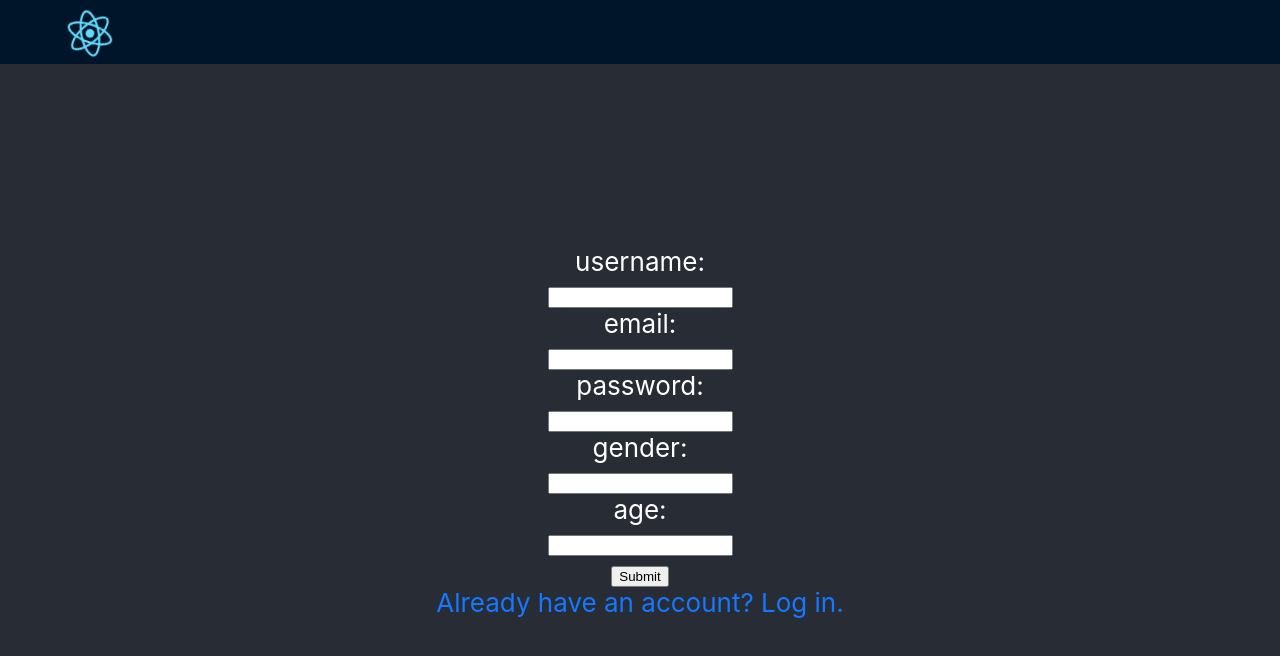
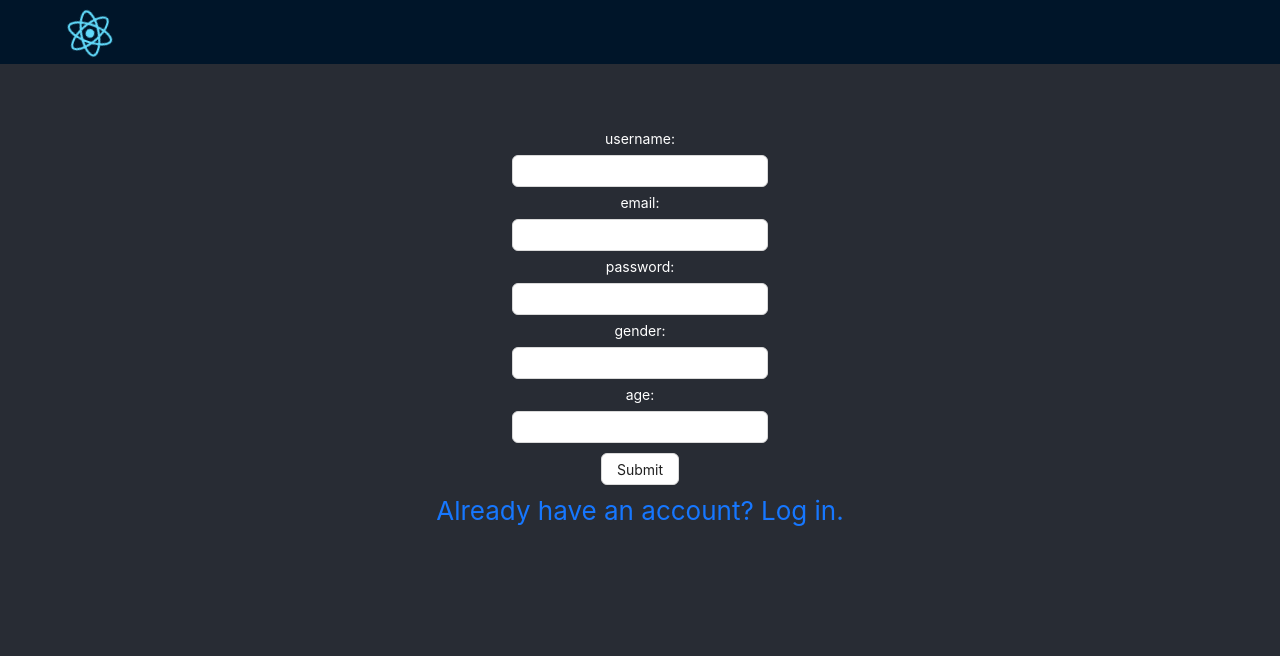
Before and after one commit to girgen2019/Forms_ToDos_API, a React (Create React App) app: page / in a window 1280 px wide. Shown: the top 656 px of the page. Built offline with nearby package versions, Linux system fonts and the light colour scheme.

Commit message:
feat: add styles

```diff
--- a/src/App.css
+++ b/src/App.css
@@ -1,11 +1,12 @@
+
 .App {
+  padding: 5% 0px;
   text-align: center;
   background-color: #282c34;
   min-height: calc(100vh - 64px);
   display: flex;
   flex-direction: column;
   align-items: center;
-  justify-content: center;
   font-size: calc(10px + 2vmin);
   color: white;
 }
@@ -23,7 +24,7 @@
 
 .App-header {
   background-color: #282c34;
-  min-height: 100vh;
+  /* min-height: 100vh; */
   display: flex;
   flex-direction: column;
   align-items: center;
@@ -36,6 +37,12 @@
   color: #61dafb;
 }
 
+.App-form{
+  color: #fff;
+  width: 20%;
+  text-align: center;
+}
+
 @keyframes App-logo-spin {
   from {
     transform: rotate(0deg);
--- a/src/App.js
+++ b/src/App.js
@@ -21,15 +21,15 @@ function App() {
             preview={false}
           />
       </Header>
+        <Content>
       <div className="App">
-        <Content>
           <Routes>
             <Route path="/" element={<Registration />} />
             <Route path="/login" element={<Login />} />
             <Route path="/todo" element={<Todo />} />
           </Routes>
+      </div>
         </Content>
-      </div>
     </Layout>
   );
 }
--- a/src/Components/Registration.jsx
+++ b/src/Components/Registration.jsx
@@ -1,4 +1,6 @@
 /** @format */
+import { Button, Checkbox, Form, Input } from 'antd';
+
 import { useState } from 'react';
 import { NavLink, Outlet } from 'react-router-dom';
 export const Registration = () => {
@@ -12,17 +14,14 @@ export const Registration = () => {
     email: '',
     password: '',
     gender: '',
-    age:'',
+    age: '',
   });
-
 
   // 'genadzi'
   // '2022@gmail.com'
   // 'Aa1#fghj'
   // 'male'
   // '30'
-
-
 
   const [request, setRequest] = useState();
 
@@ -64,51 +63,48 @@ export const Registration = () => {
   };
 
   return (
-    <div className="App">
-      <form>
-        <label htmlFor="fname">username:</label>
-        <br />
-        <input
-          id="username"
-          name="fname"
-          onChange={handleNameForm}
-        />
-        <br />
-        <label htmlFor="email">email:</label>
-        <br />
-        <input
+    <>
+      <Form className="App-form">
+        <div style={{marginBottom:"5px"}}>username:</div>
+        <Input onChange={handleNameForm} style={{ marginBottom: '5px' }} />
+        <div style={{marginBottom:"5px"}}>email:</div>
+        <Input
           id="email"
           name="email"
           value={email}
           onChange={handleEmailForm}
+          style={{ marginBottom: '5px' }}
         />
-        <br />
-        <label htmlFor="pass">password:</label>
-        <br />
-        <input
+        <div style={{marginBottom:"5px"}}>password:</div>
+        <Input
           id="pass"
           name="pass"
           value={password}
           onChange={handlePasswordForm}
+          style={{ marginBottom: '5px' }}
         />
-        <br />
-        <label htmlFor="pass">gender:</label>
-        <br />
-        <input
+        <div style={{marginBottom:"5px"}}>gender:</div>
+        <Input
           id="gender"
           name="gender"
           value={gender}
           onChange={handleGender}
+          style={{ marginBottom: '5px' }}
         />
-        <br />
-        <label htmlFor="pass">age:</label>
-        <br />
-        <input id="age" name="age" value={age} onChange={handleAge} />
-        <br />
-        <input type="submit" value="Submit" onClick={saveInformation} />
-      </form>
-      <NavLink to="/login">Already have an account? Log in.</NavLink>
+        <div style={{marginBottom:"5px"}}>age:</div>
+        <Input
+          id="age"
+          name="age"
+          value={age}
+          onChange={handleAge}
+          style={{ marginBottom: '5px' }}
+        />
+        <Button style={{marginTop:"5px"}} onClick={saveInformation}>
+          Submit
+        </Button>
+      </Form>
+      <NavLink style={{margin:"10px"}} to="/login">Already have an account? Log in.</NavLink>
       <Outlet />
-    </div>
+    </>
   );
 };
```
Lines whose indentation alone changed are shown as unchanged.
